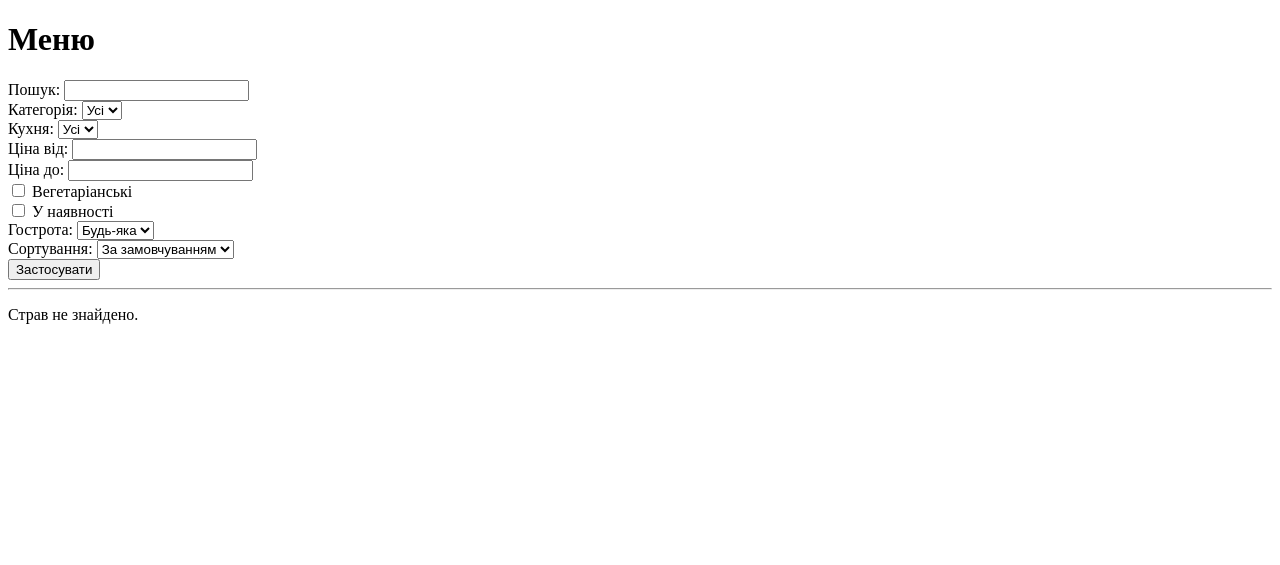
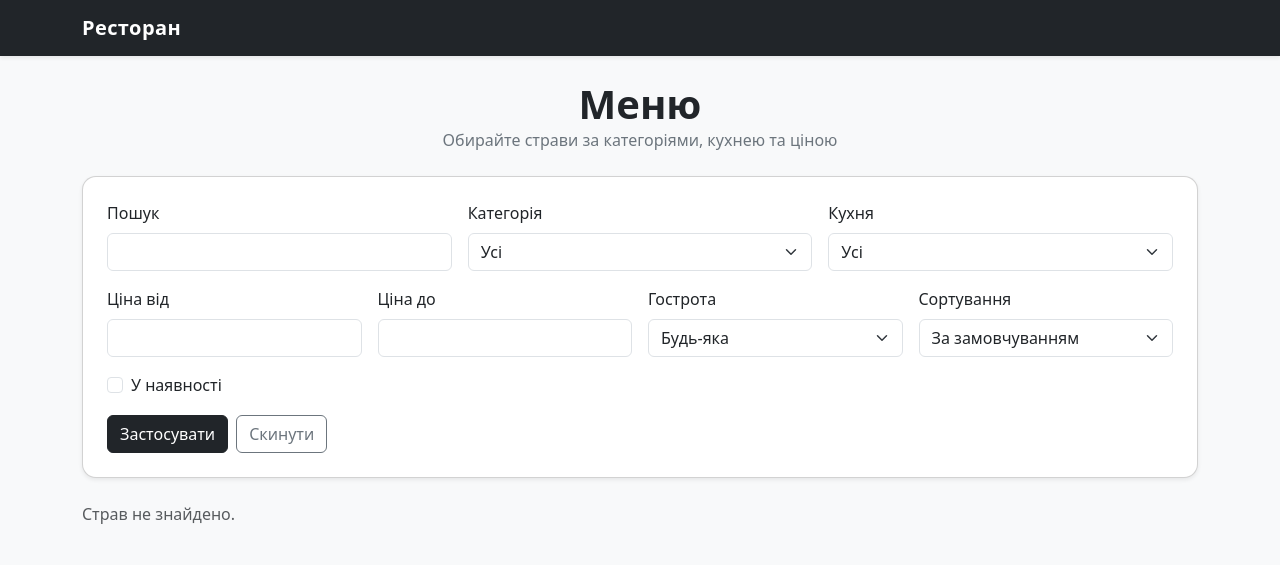
Before and after one commit to AnastasiiaFed1/Restaurant, a Django app: page / in a window 1280 px wide. Shown: the top 565 px of the page. Run offline with Django 5.2, Linux system fonts and the light colour scheme; data that the repository does not hold is empty.

Commit message:
"Update templates and improve UI design"

```diff
--- /dev/null
+++ b/dishes/templates/base.html
@@ -0,0 +1,60 @@
+<!DOCTYPE html>
+<html lang="uk">
+<head>
+    <meta charset="UTF-8">
+    <title>{% block title %}Ресторан{% endblock %}</title>
+    <meta name="viewport" content="width=device-width, initial-scale=1">
+
+    <link href="https://cdn.jsdelivr.net/npm/bootstrap@5.3.0/dist/css/bootstrap.min.css" rel="stylesheet">
+
+    <style>
+        body {
+            background-color: #f8f9fa;
+        }
+
+        .card {
+            transition: transform 0.25s ease, box-shadow 0.25s ease;
+            border-radius: 14px;
+            overflow: hidden;
+        }
+
+        .card:hover {
+            transform: translateY(-4px);
+            box-shadow: 0 12px 24px rgba(0, 0, 0, 0.12);
+        }
+
+        .navbar-brand {
+            font-weight: 700;
+            letter-spacing: 0.4px;
+        }
+
+        .badge-available {
+            background-color: #212529;
+            color: white;
+            padding: 6px 10px;
+            border-radius: 8px;
+            font-size: 12px;
+        }
+
+        .page-subtitle {
+            color: #6c757d;
+            margin-top: -8px;
+        }
+    </style>
+</head>
+<body>
+
+<nav class="navbar navbar-expand-lg navbar-dark bg-dark shadow-sm mb-4">
+    <div class="container">
+        <a class="navbar-brand" href="{% url 'dishes:dish_list' %}">Ресторан</a>
+    </div>
+</nav>
+
+<div class="container pb-4">
+    {% block content %}
+    {% endblock %}
+</div>
+
+<script src="https://cdn.jsdelivr.net/npm/bootstrap@5.3.0/dist/js/bootstrap.bundle.min.js"></script>
+</body>
+</html>
--- a/dishes/templates/dishes/dish_list.html
+++ b/dishes/templates/dishes/dish_list.html
@@ -1,69 +1,57 @@
-<!DOCTYPE html>
-<html lang="uk">
-<head>
-    <meta charset="UTF-8">
-    <title>{{ page_title }}</title>
-</head>
-<body>
-    <h1>{{ page_title }}</h1>
+{% extends 'base.html' %}
 
-    <form method="get">
-        <div>
-            <label for="q">Пошук:</label>
-            <input type="text" name="q" id="q" value="{{ current_filters.q }}">
+{% block title %}{{ page_title }}{% endblock %}
+
+{% block content %}
+<div class="text-center mb-4">
+    <h1 class="fw-bold">{{ page_title }}</h1>
+    <p class="page-subtitle">Обирайте страви за категоріями, кухнею та ціною</p>
 </div>
 
-        <div>
-            <label for="category">Категорія:</label>
-            <select name="category" id="category">
+<form method="get" class="card p-4 shadow-sm mb-4">
+    <div class="row g-3">
+        <div class="col-md-4">
+            <label for="q" class="form-label">Пошук</label>
+            <input type="text" name="q" id="q" value="{{ current_filters.q }}" class="form-control">
+        </div>
+
+        <div class="col-md-4">
+            <label for="category" class="form-label">Категорія</label>
+            <select name="category" id="category" class="form-select">
                 <option value="">Усі</option>
                 {% for category in categories %}
-                    <option value="{{ category.slug }}" {% if current_filters.category == category.slug %}selected{% endif %}>
+                    <option value="{{ category.id }}" {% if current_filters.category == category.id|stringformat:"s" %}selected{% endif %}>
                         {{ category.name }}
                     </option>
                 {% endfor %}
             </select>
         </div>
 
-        <div>
-            <label for="cuisine">Кухня:</label>
-            <select name="cuisine" id="cuisine">
+        <div class="col-md-4">
+            <label for="cuisine" class="form-label">Кухня</label>
+            <select name="cuisine" id="cuisine" class="form-select">
                 <option value="">Усі</option>
                 {% for cuisine in cuisines %}
-                    <option value="{{ cuisine.slug }}" {% if current_filters.cuisine == cuisine.slug %}selected{% endif %}>
+                    <option value="{{ cuisine.id }}" {% if current_filters.cuisine == cuisine.id|stringformat:"s" %}selected{% endif %}>
                         {{ cuisine.name }}
                     </option>
                 {% endfor %}
             </select>
         </div>
 
-        <div>
-            <label for="min_price">Ціна від:</label>
-            <input type="number" name="min_price" id="min_price" value="{{ current_filters.min_price }}">
+        <div class="col-md-3">
+            <label for="min_price" class="form-label">Ціна від</label>
+            <input type="number" name="min_price" id="min_price" value="{{ current_filters.min_price }}" class="form-control">
         </div>
 
-        <div>
-            <label for="max_price">Ціна до:</label>
-            <input type="number" name="max_price" id="max_price" value="{{ current_filters.max_price }}">
+        <div class="col-md-3">
+            <label for="max_price" class="form-label">Ціна до</label>
+            <input type="number" name="max_price" id="max_price" value="{{ current_filters.max_price }}" class="form-control">
         </div>
 
-        <div>
-            <label>
-                <input type="checkbox" name="vegetarian" value="1" {% if current_filters.vegetarian == '1' %}checked{% endif %}>
-                Вегетаріанські
-            </label>
-        </div>
-
-        <div>
-            <label>
-                <input type="checkbox" name="available" value="1" {% if current_filters.available == '1' %}checked{% endif %}>
-                У наявності
-            </label>
-        </div>
-
-        <div>
-            <label for="spiciness">Гострота:</label>
-            <select name="spiciness" id="spiciness">
+        <div class="col-md-3">
+            <label for="spiciness" class="form-label">Гострота</label>
+            <select name="spiciness" id="spiciness" class="form-select">
                 <option value="">Будь-яка</option>
                 <option value="0" {% if current_filters.spiciness == '0' %}selected{% endif %}>0</option>
                 <option value="1" {% if current_filters.spiciness == '1' %}selected{% endif %}>1</option>
@@ -74,9 +62,9 @@
             </select>
         </div>
 
-        <div>
-            <label for="sort">Сортування:</label>
-            <select name="sort" id="sort">
+        <div class="col-md-3">
+            <label for="sort" class="form-label">Сортування</label>
+            <select name="sort" id="sort" class="form-select">
                 <option value="">За замовчуванням</option>
                 <option value="price_asc" {% if current_filters.sort == 'price_asc' %}selected{% endif %}>Ціна ↑</option>
                 <option value="price_desc" {% if current_filters.sort == 'price_desc' %}selected{% endif %}>Ціна ↓</option>
@@ -87,37 +75,71 @@
             </select>
         </div>
 
-        <button type="submit">Застосувати</button>
+        <div class="col-md-3 d-flex align-items-end">
+            <div class="form-check">
+                <input class="form-check-input" type="checkbox" name="available" value="1" id="available"
+                       {% if current_filters.available == '1' %}checked{% endif %}>
+                <label class="form-check-label" for="available">
+                    У наявності
+                </label>
+            </div>
+        </div>
+
+        <div class="col-12 d-flex gap-2">
+            <button type="submit" class="btn btn-dark">Застосувати</button>
+            <a href="{% url 'dishes:dish_list' %}" class="btn btn-outline-secondary">Скинути</a>
+        </div>
+    </div>
 </form>
 
-    <hr>
-
+{% if dishes %}
+    <div class="row">
         {% for dish in dishes %}
-        <div>
-            <h3>
-                <a href="{% url 'dishes:dish_detail' dish.slug %}">{{ dish.name }}</a>
-            </h3>
-            <p>{{ dish.description|truncatewords:20 }}</p>
-            <p>Ціна: {{ dish.price }}</p>
-            <p>Категорія: {{ dish.category.name }}</p>
-
-            {% if dish.cuisine %}
-                <p>Кухня: {{ dish.cuisine.name }}</p>
+            <div class="col-md-4 mb-4">
+                <div class="card h-100 shadow-sm">
+                    {% if dish.image %}
+                        <img src="{{ dish.image.url }}" class="card-img-top" style="height: 220px; object-fit: cover;" alt="{{ dish.name }}">
                     {% endif %}
 
-            {% if dish.is_vegetarian %}
-                <p>Вегетаріанська страва</p>
+                    <div class="card-body d-flex flex-column">
+                        <h5 class="card-title">
+                            <a href="{% url 'dishes:dish_detail' dish.id %}" class="text-dark text-decoration-none">
+                                {{ dish.name }}
+                            </a>
+                        </h5>
+
+                        <p class="text-muted">
+                            {{ dish.description|truncatewords:15 }}
+                        </p>
+
+                        <p><strong>{{ dish.price }} грн</strong></p>
+
+                        <p class="small text-muted">
+                            {{ dish.category.name }}
+                            {% if dish.cuisine %}
+                                • {{ dish.cuisine.name }}
                             {% endif %}
+                        </p>
 
+                        <div class="mb-2">
                             {% if dish.is_available %}
-                <p>Є в наявності</p>
+                                <span class="badge-available">Є в наявності</span>
                             {% else %}
-                <p>Немає в наявності</p>
+                                <span class="badge bg-secondary">Немає</span>
                             {% endif %}
                         </div>
-        <hr>
-    {% empty %}
-        <p>Страв не знайдено.</p>
+
+                        <div class="mt-auto">
+                            <a href="{% url 'dishes:dish_detail' dish.id %}" class="btn btn-dark w-100">
+                                Детальніше
+                            </a>
+                        </div>
+                    </div>
+                </div>
+            </div>
         {% endfor %}
-</body>
-</html>
+    </div>
+{% else %}
+    <p class="text-muted">Страв не знайдено.</p>
+{% endif %}
+{% endblock %}
```
Also changed, not shown: dishes/templates/dishes/dish_detail.html (+34 -31 lines). Lines whose indentation alone changed are shown as unchanged.
